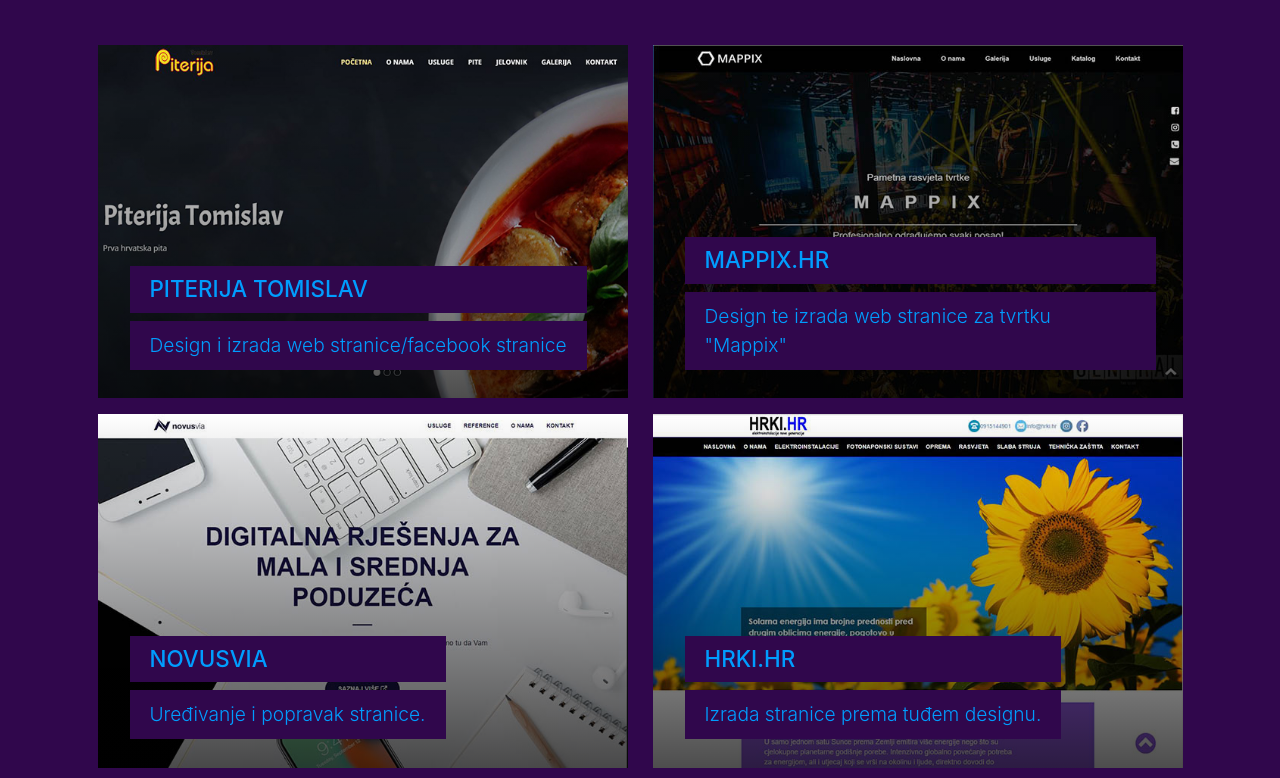
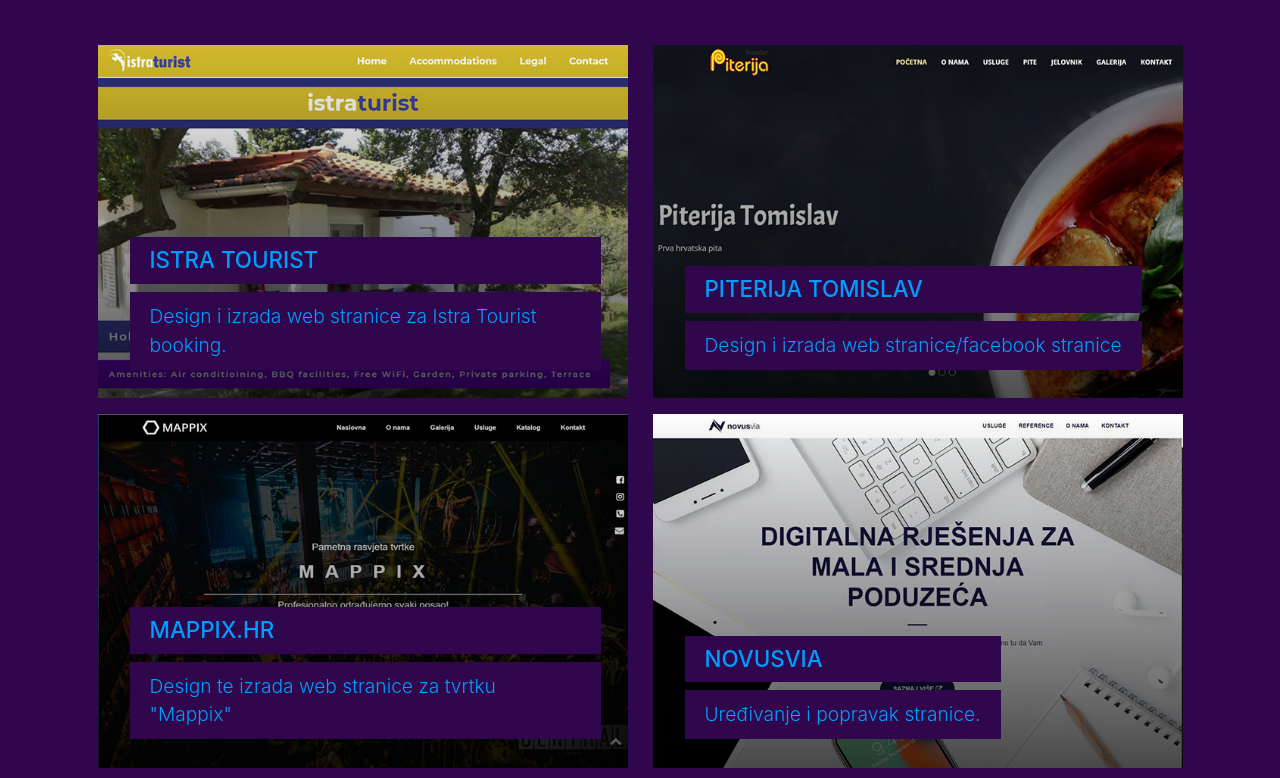
Before and after one commit to mustaxxx/dd-web.io, a website with bundled scripts: page index.html in a window 1280 px wide. Shown: the part 2627-3405 px from the top of the page. Built offline with nearby package versions, Linux system fonts and the light colour scheme.

Commit message:
dodan istra turist
i dodani linkovi

```diff
--- a/index.html
+++ b/index.html
@@ -142,7 +142,18 @@
         </div>
         <div class="row no-gutters">
 		<div class="col-lg-6">
-            <a class="portfolio-item">
+            <a class="portfolio-item" href="https://istratourist.net/">
+              <span class="caption">
+                <span class="caption-content">
+                  <h2>Istra Tourist</h2>
+                  <p class="mb-0">Design i izrada web stranice za Istra Tourist booking.</p>
+                </span>
+              </span>
+              <img class="img-fluid" src="img/portfolio-istria.jpg" alt="">
+            </a>
+          </div>
+		<div class="col-lg-6">
+            <a class="portfolio-item" href="https://www.piterija.hr/">
               <span class="caption">
                 <span class="caption-content">
                   <h2>Piterija Tomislav</h2>
@@ -153,7 +164,7 @@
             </a>
           </div>
           <div class="col-lg-6">
-            <a class="portfolio-item">
+            <a class="portfolio-item" href="http://mappix.hr/">
               <span class="caption">
                 <span class="caption-content">
                   <h2>Mappix.hr</h2>
@@ -163,7 +174,7 @@
               <img class="img-fluid" src="img/portfolio-1.jpg" alt="">
             </a>
           </div>
-          <div class="col-lg-6">
+          <div class="col-lg-6" href="https://novusvia.hr/">
             <a class="portfolio-item">
               <span class="caption">
                 <span class="caption-content">
@@ -175,7 +186,7 @@
             </a>
           </div>
           <div class="col-lg-6">
-            <a class="portfolio-item">
+            <a class="portfolio-item" href="http://www.hrki.hr/">
               <span class="caption">
                 <span class="caption-content">
                   <h2>HRKI.HR</h2>
@@ -186,7 +197,7 @@
             </a>
           </div>
 		  <div class="col-lg-6">
-            <a class="portfolio-item">
+            <a class="portfolio-item" href="https://blueprintpartnersconsulting.com/">
               <span class="caption">
                 <span class="caption-content">
                   <h2>BluePrint Partners Consulting LTD.</h2>
@@ -197,7 +208,7 @@
             </a>
           </div>
 		  <div class="col-lg-6">
-            <a class="portfolio-item">
+            <a class="portfolio-item" href="https://shopivo-store.com/">
               <span class="caption">
                 <span class="caption-content">
                   <h2>SHOPIVO.HR</h2>
@@ -207,7 +218,7 @@
               <img class="img-fluid" src="img/portfolio-7.jpg" alt="">
             </a>
           </div>
-		  <div class="col-lg-6">
+		  <div class="col-lg-6" href="http://radesign.hr/">
             <a class="portfolio-item">
               <span class="caption">
                 <span class="caption-content">
```
Also changed, not shown: img/portfolio-istria.JPG (added).
